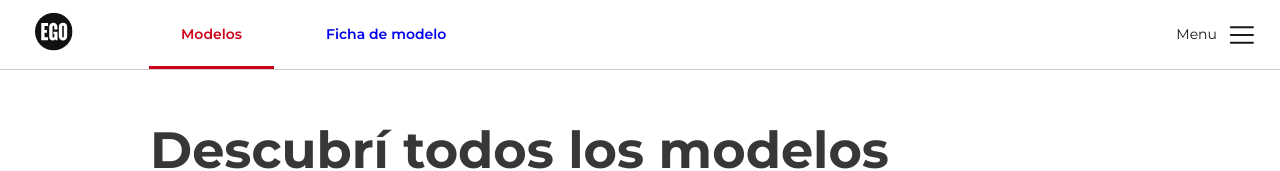
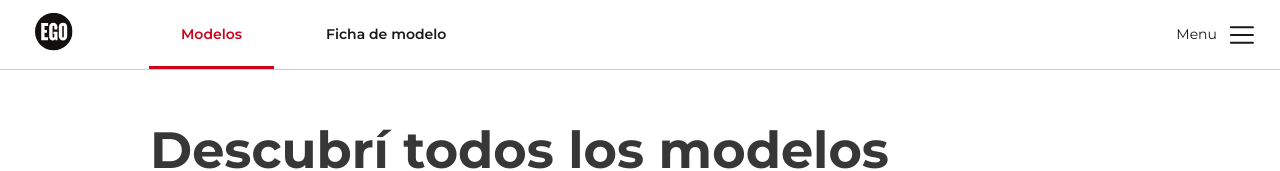
Before and after one commit to mauriziodm91/ego-design-challenge, a React (Vite) app: page / in a window 1280 px wide. Shown: the top 171 px of the page. Built offline with nearby package versions, Linux system fonts and the light colour scheme; no server answers.

Commit message:
changed global a style

```diff
--- a/src/index.css
+++ b/src/index.css
@@ -24,6 +24,7 @@ body {
 
 a {
   text-decoration: none;
+  color: #191919;
 }
 
 @media (max-width: 720px) {
```
